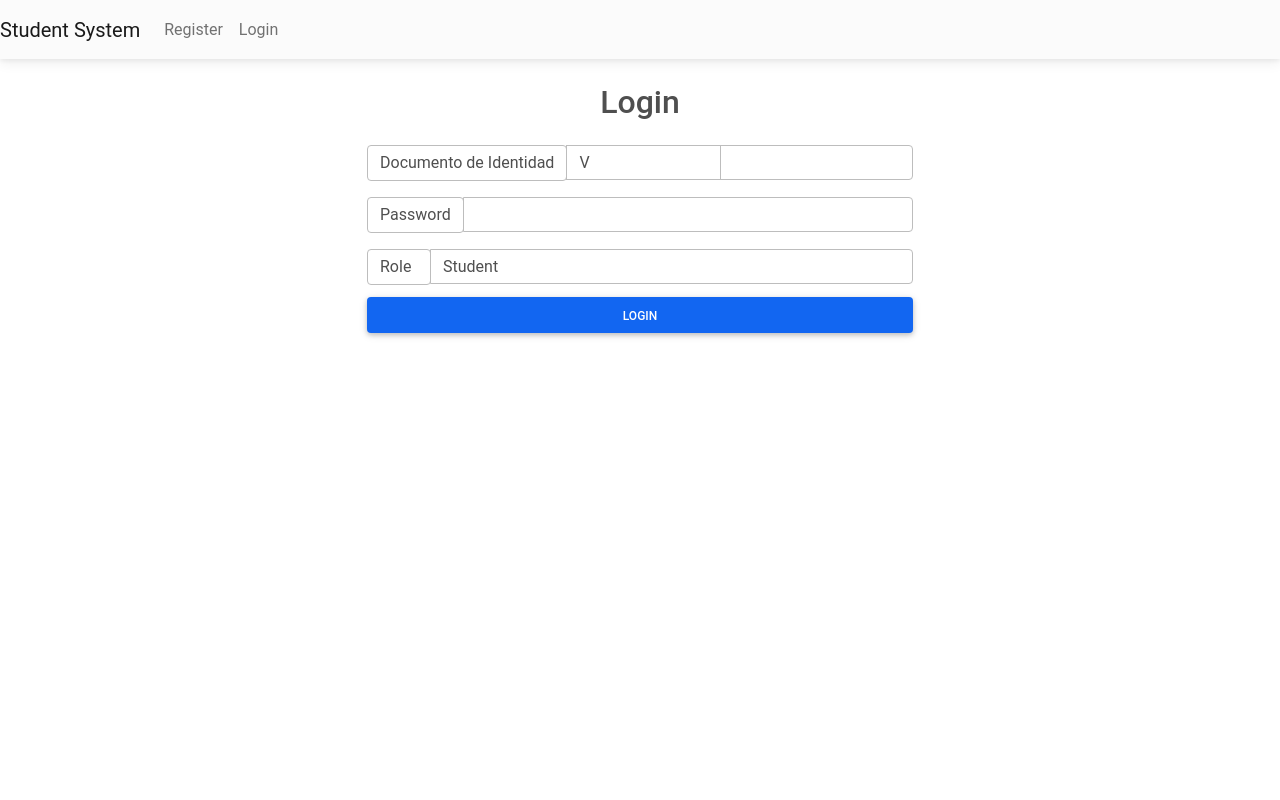
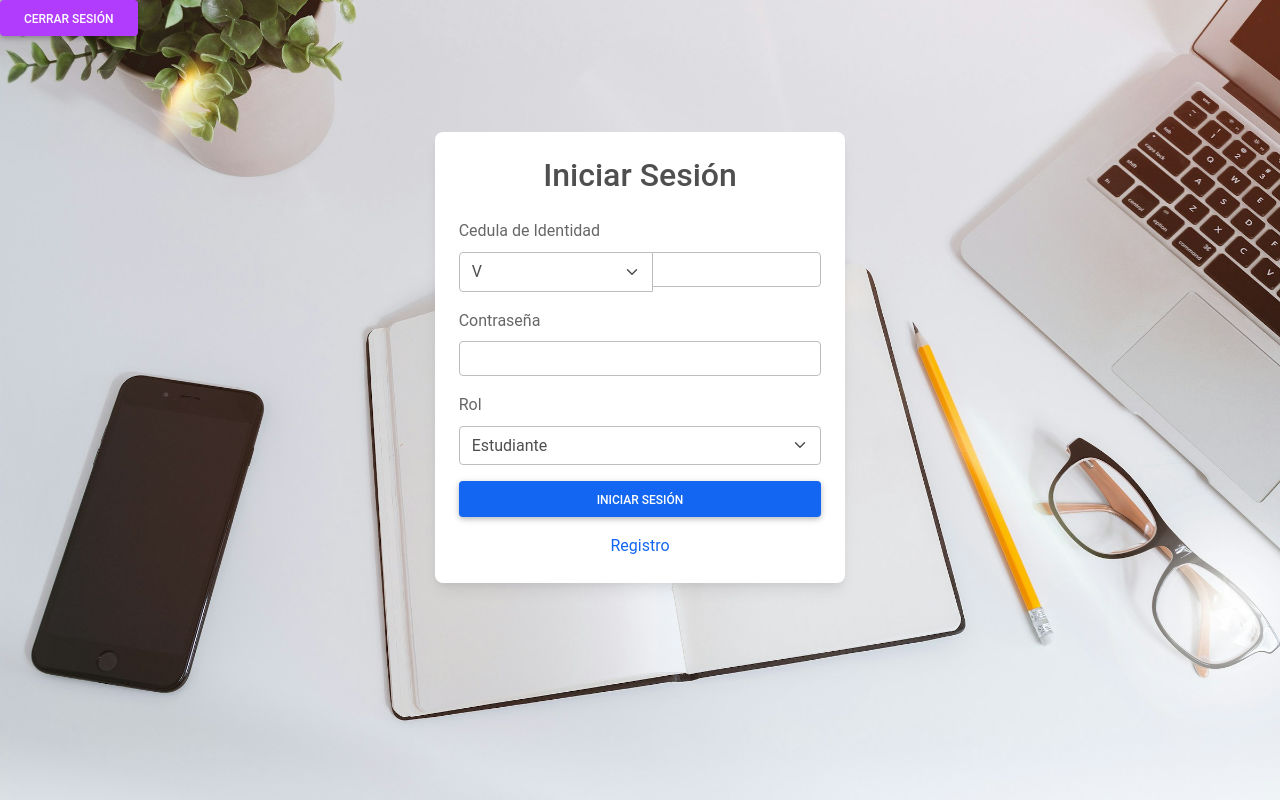
Before and after one commit to bleidertcs/siceu, a Flask app: page /login in a window 1280 px wide. Run offline with Flask 3, Linux system fonts and the light colour scheme.

Commit message:
translate forms and messages to Spanish; update login template for improved layout

```diff
--- a/app.py
+++ b/app.py
@@ -20,7 +20,7 @@ def register():
     if form.validate_on_submit():
         existing_user = User.query.filter_by(id_card=form.id_card.data).first()
         if existing_user:
-          flash('ID card already registered', 'danger')
+          flash('La cédula de identidad ya está registrada', 'danger')
           return render_template('register.html', form=form)
         user = User(name=form.name.data,
                     last_name=form.last_name.data,
@@ -31,7 +31,7 @@ def register():
         user.set_password(form.password.data)
         db.session.add(user)
         db.session.commit()
-        flash('Registration successful!', 'success')
+        flash('Registro exitoso', 'success')
         return redirect(url_for('login'))
     return render_template('register.html', form=form)
 
@@ -42,10 +42,10 @@ def login():
         user = User.query.filter_by(id_card=form.id_card.data, id_card_type=form.id_card_type.data, role=form.role.data).first()
         if user and user.check_password(form.password.data):
             session['user_id'] = user.id
-            flash(f'Welcome, {user.name}!', 'success')
+            flash(f'Bienvenido, {user.name}!', 'success')
             return redirect(url_for('dashboard'))
         else:
-            flash('Login Unsuccessful. Please check your credentials', 'danger')
+            flash('Inicio de sesión fallido, verifique sus credenciales', 'danger')
     return render_template('login.html', form=form)
 
 @app.route('/dashboard')
--- a/forms.py
+++ b/forms.py
@@ -4,17 +4,17 @@ from wtforms import StringField, PasswordField, SelectField, IntegerField
 from wtforms.validators import DataRequired, Email, EqualTo
 
 class RegistrationForm(FlaskForm):
-    name = StringField('Name', validators=[DataRequired()])
-    last_name = StringField('Last Name', validators=[DataRequired()])
-    role = SelectField('Role', choices=[('student', 'Student'), ('professor', 'Professor'), ('coordinator', 'Coordinator')], validators=[DataRequired()])
-    id_card = IntegerField('ID Card', validators=[DataRequired()])
-    id_card_type = SelectField('ID Type', choices=[('V', 'V'), ('E', 'E'), ('P', 'P')], validators=[DataRequired()])
-    email = StringField('Email', validators=[DataRequired(), Email()])
-    password = PasswordField('Password', validators=[DataRequired(), EqualTo('confirm', message='Passwords must match')])
-    confirm = PasswordField('Confirm Password', validators=[DataRequired()])
+    name = StringField('Nombre', validators=[DataRequired()])
+    last_name = StringField('Apellido', validators=[DataRequired()])
+    role = SelectField('Rol', choices=[('estudiante', 'Estudiante'), ('profesor', 'Profesor'), ('coordinador', 'Coordinador')], validators=[DataRequired()])
+    id_card = IntegerField('Cedula', validators=[DataRequired()])
+    id_card_type = SelectField('Tipo de documento', choices=[('V', 'V'), ('E', 'E'), ('P', 'P')], validators=[DataRequired()])
+    email = StringField('Correo', validators=[DataRequired(), Email()])
+    password = PasswordField('Contraseña', validators=[DataRequired(), EqualTo('confirm', message='Las contraseñas no coinciden')])
+    confirm = PasswordField('Confirmar Contraseña', validators=[DataRequired()])
 
 class LoginForm(FlaskForm):
-    id_card = IntegerField('ID Card', validators=[DataRequired()])
-    id_card_type = SelectField('ID Type', choices=[('V', 'V'), ('E', 'E'), ('P', 'P')], validators=[DataRequired()])
-    password = PasswordField('Password', validators=[DataRequired()])
-    role = SelectField('Role', choices=[('student', 'Student'), ('professor', 'Professor'), ('coordinator', 'Coordinator')], validators=[DataRequired()])
+    id_card = IntegerField('Cedula', validators=[DataRequired()])
+    id_card_type = SelectField('Tipo de documento', choices=[('V', 'V'), ('E', 'E'), ('P', 'P')], validators=[DataRequired()])
+    password = PasswordField('Contraseña', validators=[DataRequired()])
+    role = SelectField('Rol', choices=[('estudiante', 'Estudiante'), ('profesor', 'Profesor'), ('coordinador', 'Coordinador')], validators=[DataRequired()])
--- a/requirements.txt
+++ b/requirements.txt
@@ -4,3 +4,5 @@ bcrypt
 email_validator
 WTForms
 Werkzeug
+Flask-Login
+flask_wtf
--- a/templates/base.html
+++ b/templates/base.html
@@ -1,40 +1,30 @@
 <!-- templates/base.html -->
 <!DOCTYPE html>
 <html lang="en">
+
 <head>
   <meta charset="UTF-8">
   <meta name="viewport" content="width=device-width, initial-scale=1.0">
-    <title>Student System</title>
+  <title>Sistema Estudiantil SICEU</title>
   <link rel="stylesheet" href="https://cdnjs.cloudflare.com/ajax/libs/mdb-ui-kit/3.10.2/mdb.min.css" />
   <link rel="stylesheet" href="https://cdnjs.cloudflare.com/ajax/libs/font-awesome/5.15.3/css/all.min.css" />
   <link rel="stylesheet" href="{{ url_for('static', filename='style.css') }}">
   <link rel="shortcut icon" href="{{ url_for('static', filename='clima.png') }}" />
 </head>
-<body>
-    <nav class="navbar navbar-expand-lg navbar-light bg-light">
-        <a class="navbar-brand" href="#">Student System</a>
-        <div class="collapse navbar-collapse" id="navbarNav">
-        <ul class="navbar-nav">
-          <li class="nav-item">
-            <a class="nav-link" href="{{ url_for('register') }}">Register</a>
-          </li>
-          {% if session.get('user_id') %}
-            <li class="nav-item">
-                <a class="nav-link" href="{{ url_for('logout') }}">Logout</a>
-            </li>
-          {% else %}
-              <li class="nav-item">
-                <a class="nav-link" href="{{ url_for('login') }}">Login</a>
-              </li>
-          {% endif %}
-        </ul>
+
+<body style="background-image: url('../static/fondo.png'); background-size: cover;
+background-position: center;
+background-repeat: no-repeat;
+height: 100vh;">
+  <div class="row">
+    <div class="d-flex justify-content-between align-items-center mb-4">
+      <a href="{{ url_for('logout') }}" class="btn btn-secondary">Cerrar Sesión</a>
     </div>
-    </nav>
-    <div class="container mt-4">
+    <div class="container mt-4" ">
     {% with messages = get_flashed_messages(with_categories=true) %}
     {% if messages %}
     {% for category, message in messages %}
-            <div class="alert alert-{{category}}">{{ message }}</div>
+    <div class=" alert alert-{{category}}">{{ message }}</div>
     {% endfor %}
     {% endif %}
     {% endwith %}
@@ -42,4 +32,5 @@
   </div>
   <script src="https://cdnjs.cloudflare.com/ajax/libs/mdb-ui-kit/3.10.2/mdb.min.js"></script>
 </body>
+
 </html>
--- a/templates/login.html
+++ b/templates/login.html
@@ -1,38 +1,35 @@
-<!-- templates/login.html -->
-{% extends 'base.html' %}
-{% block content %}
-<h2 class="text-center">Login</h2>
-<div class="row justify-content-center">
-    <div class="col-md-6">
+{% extends 'base.html' %} {% block content %}
+<div class="row justify-content-center mt-5">
+    <div class="col-md-4">
+        <div class="card">
+            <div class="card-body">
+                <h2 class="card-title text-center mb-4">Iniciar Sesión</h2>
                 <form method="post">
                     {{ form.hidden_tag() }}
-            <div class="form-group" style="margin-top: 1em;">
+
+                    <div class="mb-3">
+                        <label for="{{ form.id_card.id }}" class="form-label">Cedula de Identidad</label>
                         <div class="input-group">
-                    <div class="input-group-prepend">
-                        <span class="input-group-text" style="width: auto;">Documento de Identidad</span>
-                    </div>
-                    {{ form.id_card_type(class="form-control", style="width: 1em; min-width: 1em") }}
-                    {{ form.id_card(class="form-control col-3", style="width: 4em") }}
+                            {{ form.id_card_type(class="form-select") }}
+                            {{ form.id_card(class="form-control") }}
                         </div>
                     </div>
-            <div class="form-group" style="margin-top: 1em;">
-                <div class="input-group">
-                    <div class="input-group-prepend">
-                        <span class="input-group-text">Password</span>
+
+                    <div class="mb-3">
+                        <label for="{{ form.password.id }}" class="form-label">Contraseña</label>
+                        {{ form.password(class="form-control", type="password") }}
                     </div>
-                    {{ form.password(class="form-control col-3") }}
+
+                    <div class="mb-3">
+                        <label for="{{ form.role.id }}" class="form-label">Rol</label>
+                        {{ form.role(class="form-select") }}
                     </div>
-            </div>
-            <div class="form-group" style="margin-top: 1em;">
-                <div class="input-group">
-                    <div class="input-group-prepend">
-                        <span class="input-group-text" style="width: 4em;">Role</span>
-                    </div>
-                    {{ form.role(class="form-control", style="width: 8em; min-width: 8em") }}
-                </div>
-            </div>
-            <button type="submit" class="btn btn-primary btn-block" style="margin-top: 1em;">Login</button>
+
+                    <button type="submit" class="btn btn-primary w-100" x>Iniciar Sesión</button>
+                    <a href="{{ url_for('register') }}" class="mt-3 d-block text-center">Registro</a>
                 </form>
             </div>
         </div>
+    </div>
+</div>
 {% endblock %}
```
Also changed, not shown: static/styles.css (+17 -1 lines), templates/dashboard.html (+64 -3 lines), templates/register.html (+25 -16 lines), instance/site.db. Lines whose indentation alone changed are shown as unchanged.
